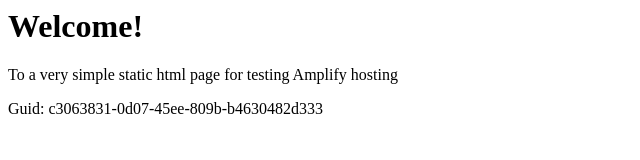
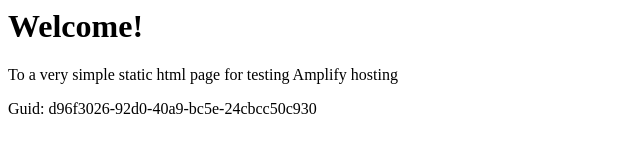
Before and after one commit to aws-aemilia-icn/Github-PR-Commit-Integration-Test-DoNotTouch-GitHubWebhookPushCanaryTest-v1-prod-ap-northeast-2, a website: page src/index.html in a window 1280 px wide. Shown: the full height of the page, 0-640 px from the left. Drawn offline with Linux system fonts and the light colour scheme.

Commit message:
commit from integ tests

```diff
--- a/src/index.html
+++ b/src/index.html
@@ -12,6 +12,6 @@
 <body>
     <h1>Welcome!</h1>
     <p>To a very simple static html page for testing Amplify hosting</p>
-    <p>Guid: c3063831-0d07-45ee-809b-b4630482d333</p></body>
+    <p>Guid: d96f3026-92d0-40a9-bc5e-24cbcc50c930</p></body>
 
 </html>
```
